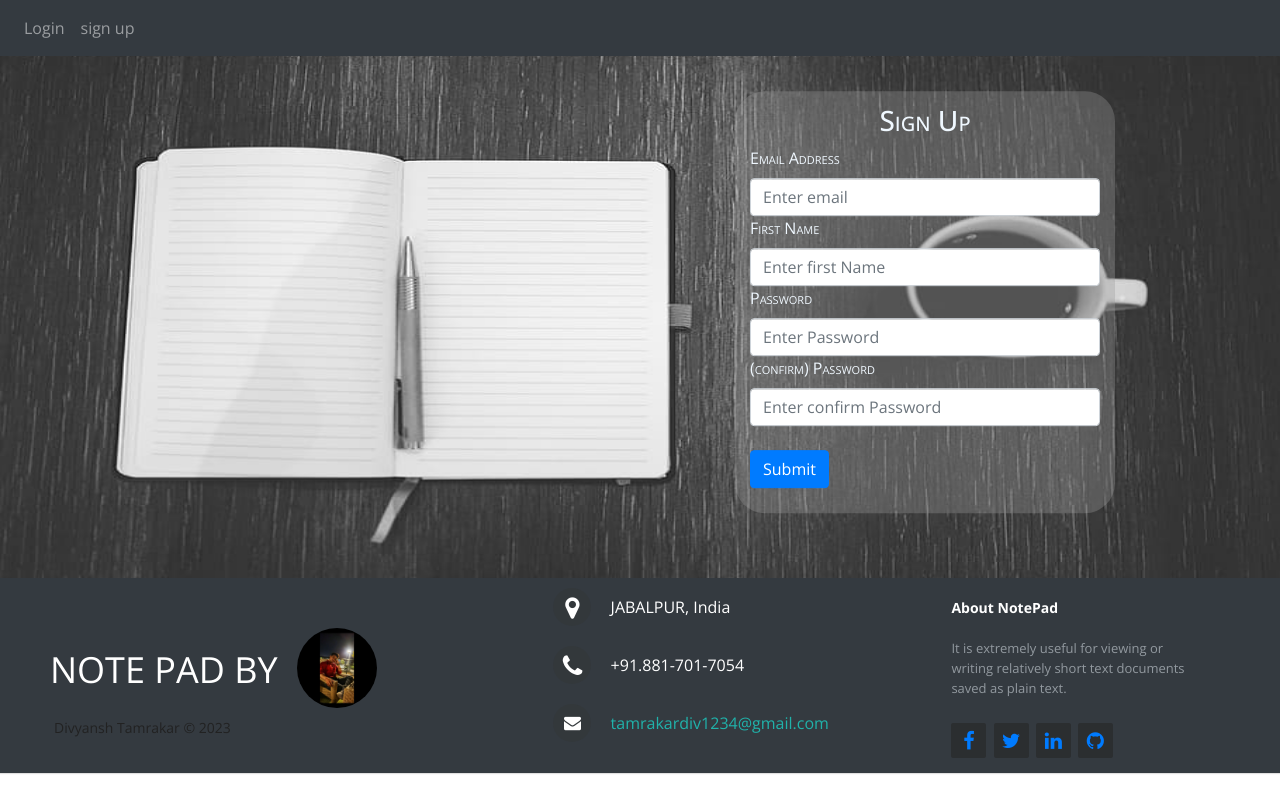
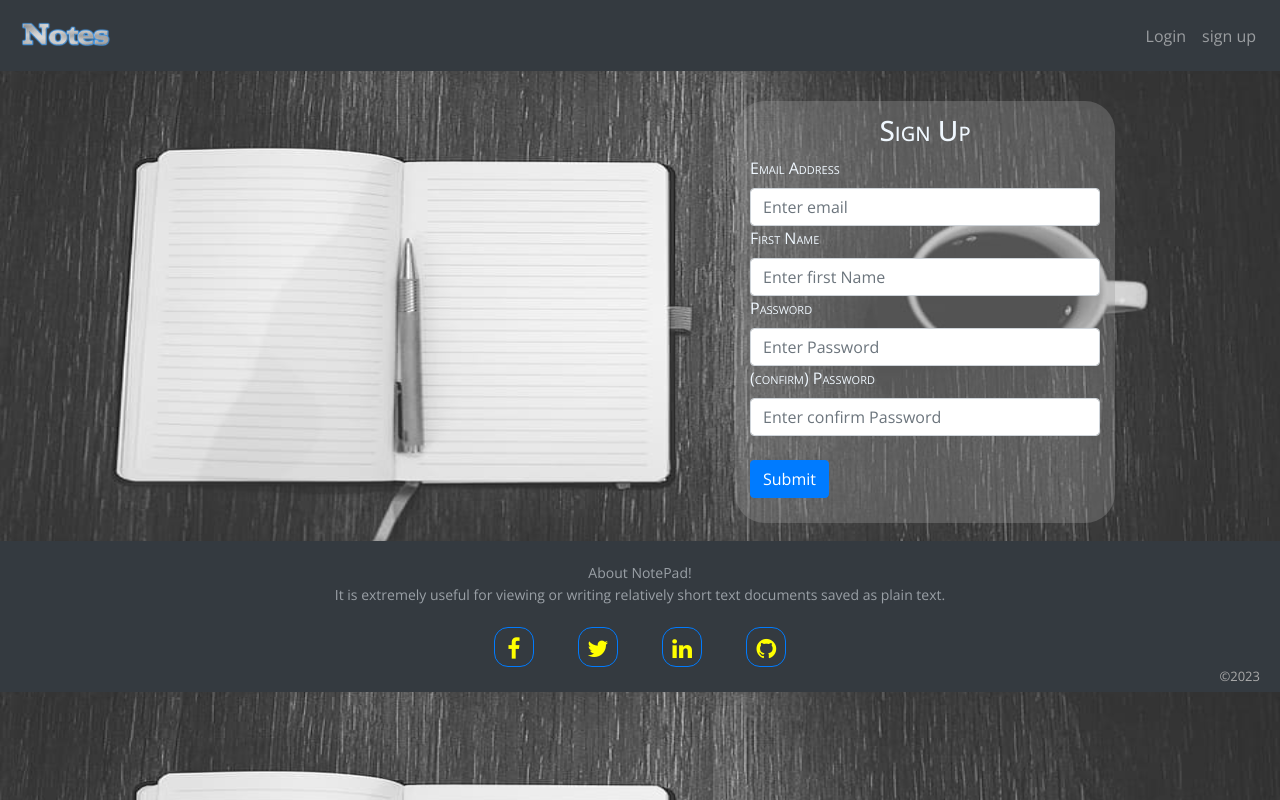
Before and after one commit to DivTamrakar/NotpadBydiv, a Flask app: page /sign_up in a window 1280 px wide. Run offline with Flask 2, Linux system fonts and the light colour scheme; some libraries are stand-ins or nearby versions.

Commit message:
third comit

```diff
--- a/website/static/style.css
+++ b/website/static/style.css
@@ -7,7 +7,7 @@
 body {
     background-color: #010101;
 }
-img {
+.bottom_img .image {
     border-radius: 50%;
     width: 80px;
     margin-left: 10px;
@@ -32,195 +32,73 @@ section {
 	margin-bottom: 70px;}
 /* .mid_cont h1 { color: #fff;} */
 
-.footer-distributed{
-	background: #343a40;
-    box-shadow: 0 1px 1px 0 rgb(0 0 0 / 12%);
-    box-sizing: border-box;
-    width: 100%;
-    text-align: left;
-    font: bold 16px sans-serif;
-    padding: 0px 35px;
-    margin-top: 30px;
-	padding-bottom: 10px;
+
+.footer-basic {
+    padding: 15px 20px 15px 20px;
+    background-color: #343a40;
+    color: #4b4c4d;
 }
 
-.footer-distributed .footer-left,
-.footer-distributed .footer-center,
-.footer-distributed .footer-right{
-	display: inline-block;
-	vertical-align: top;
+.footer-basic ul {
+  padding-top: 6px;
+  list-style: none;
+  text-align: center;
+  font-size: 14px;
+  line-height: 1.6;
+  margin-bottom: 0;
+  color: #9aa0a6;
 }
 
-/* Footer left */
-
-.footer-distributed .footer-left{
-	width: 40%;
+.footer-basic li {
+  padding:0 10px;
 }
 
-/* The company logo */
-
-.footer-distributed h3{
-	color:  #ffffff;
-	font: normal 36px 'Open Sans', cursive;
-	margin: 0;
+.footer-basic ul a {
+  color:inherit;
+  text-decoration:none;
+  opacity:0.8;
 }
 
-.footer-distributed h3 span{
-	color:  lightseagreen;
+.footer-basic ul a:hover {
+  opacity:1;
 }
 
-/* Footer links */
-
-.footer-distributed .footer-links{
-	color:  #ffffff;
-	margin: 20px 0 12px;
-	padding: 0;
+.footer-basic .social {
+  text-align:center;
+  padding-bottom:5px;
 }
 
-.footer-distributed .footer-links a{
-	display:inline-block;
-	line-height: 1.8;
-    font-weight:400;
-	text-decoration: none;
-	color:  inherit;
+.footer-basic .social > a {
+  font-size: 23px;
+  width: 40px;
+  height: 40px;
+  line-height: 40px;
+  display: inline-block;
+  text-align: center;
+  border-radius: 35%;
+  border: 1px solid #007bff;
+  margin: 4px 20px;
+  opacity: 1.75;
+  color: yellow;
 }
 
-.footer-distributed .footer-company-name{
-	color:  #222;
-	font-size: 14px;
-	font-weight: normal;
-	margin: 0;
+
+.footer-basic .social > a:hover {
+  opacity:0.9;
 }
 
-/* Footer Center */
-
-.footer-distributed .footer-center{
-	width: 35%;
+.footer-basic .copyright {
+    margin-top: -9px;
+    text-align: center;
+    font-size: 13px;
+    color: #aaa;
+    margin-bottom: -9px;
 }
-
-.footer-distributed .footer-center i{
-	background-color:  #33383b;
-	color: #ffffff;
-	font-size: 25px;
-	width: 38px;
-	height: 38px;
-	border-radius: 50%;
-	text-align: center;
-	line-height: 42px;
-	margin: 10px 15px;
-	vertical-align: middle;
-}
-
-.footer-distributed .footer-center i.fa-envelope{
-	font-size: 17px;
-	line-height: 38px;
-}
-
-.footer-distributed .footer-center p{
-	display: inline-block;
-	color: #ffffff;
-  font-weight:400;
-	vertical-align: middle;
-	margin:0;
-}
-
-.footer-distributed .footer-center p span{
-	display:block;
-	font-weight: normal;
-	font-size:14px;
-	line-height:2;
-}
-
-.footer-distributed .footer-center p a{
-	color:  lightseagreen;
-	text-decoration: none;;
-}
-
-.footer-distributed .footer-links a:before {
-  content: "|";
-  font-weight:300;
-  font-size: 20px;
-  left: 0;
-  color: #fff;
-  display: inline-block;
-  padding-right: 5px;
-
-}
-
-.footer-distributed .footer-links .link-1:before {
-  content: none;
-}
-
-/* Footer Right */
-
-.footer-distributed .footer-right{
-	width: 20%;
-    margin-top: 20px;
-}
-
-.footer-distributed .footer-company-about{
-	line-height: 20px;
-	color:  #92999f;
-	font-size: 13px;
-	font-weight: normal;
-	margin: 0;
-}
-
-.footer-distributed .footer-company-about span{
-	display: block;
-	color:  #ffffff;
-	font-size: 14px;
-	font-weight: bold;
-	margin-bottom: 20px;
-}
-
-.footer-distributed .footer-icons{
-	margin-top: 25px;
-}
-
-.footer-distributed .footer-icons a{
-	display: inline-block;
-	width: 35px;
-	height: 35px;
-	cursor: pointer;
-	background-color: #2b2e30;
-	border-radius: 2px;
-
-	font-size: 20px;
-	text-align: center;
-	line-height: 35px;
-
-	margin-right: 3px;
-	margin-bottom: 5px;
-}
-
-/* If you don't want the footer to be responsive, remove these media queries */
-
-@media (max-width: 880px) {
-
-	.footer-distributed{
-		font: bold 14px sans-serif;
-	}
-
-	.footer-distributed .footer-left,
-	.footer-distributed .footer-center,
-	.footer-distributed .footer-right{
-		display: block;
-		width: 100%;
-		margin-bottom: 40px;
-		text-align: center;
-	}
-
-	.footer-distributed .footer-center i{
-		margin-left: 0;
-	}
-
-}
-
 
 .container {
     position: relative;
     width: 50%;
+    height: 20px;
   }
 
   .overlay {
@@ -282,23 +160,90 @@ section {
 }
 
 .note_style {
-	border: 5px solid #e6b905;
     border-radius: 15px 50px;
-    background-color: #343a4069;
+    background-color: #343a40a3;
     padding: 20px;
 
 }
 
 .note_style h1 {
-	margin: 20px 20px 20px 20px;
-    background-color: #e6b905;
+	  margin: 0px 20px 30px 20px;
+    background-color: #9a9da0b5;
     padding: 10px 20px 10px 20px;
     border-radius: 50px;
-	border: 2px solid #007bff;;
+    border: 0px solid #ffffff;
+    color: white;
 }
 
-.note_style textarea {
-	background-color: #98989878;
+
+.note_style_txt{
+	background-color: #ffffff;
+	border-radius: 5PX!important;
+	text-align: center;
+	color: black;
+	margin-bottom: 10px;
+}
+
+ul#notes {
+    flex-direction: inherit;
+}
+
+li.list-group-item.note_style_txt {
+    float: left;
+    width: 100%;
+    height: 180px;
+    justify-content: center;
+    align-items: center;
+    overflow-wrap: anywhere;
+	overflow-y:auto;
+	background-color: azure;
+}
+
+.close{
+	position: absolute;
+    top: 0;
+    right: 5px;
+}
+
+.add_note_box{
+	padding: 10px;
+	background: #fff;
+    border-radius: 5px;
+    margin-bottom: 10px;
+    min-height: 180px;
+    justify-content: center;
+    display: flex;
+    align-items: center;
+    overflow-wrap: anywhere;
+	color: white;
+    background-color: #00000057;
+}
+
+.btn-plus {
+    border: 1px solid #ccc!important;
+    border-radius: 30px!important;
+	  background-color: #6f7377;
     border-radius: 50px;
-	text-align: center;
+    color: white!important;
 }
+
+/* width */
+::-webkit-scrollbar {
+  width: 20px;
+}
+
+/* Track */
+::-webkit-scrollbar-track {
+  box-shadow: inset 0 0 5px grey;
+  border-radius: 10px;
+}
+/* Handle */
+::-webkit-scrollbar-thumb {
+  background: rgba(14, 13, 13, 0.521);
+  border-radius: 10px;
+}
+
+/* Handle on hover */
+::-webkit-scrollbar-thumb:hover {
+  background: #0c0c0c62;
+}
--- a/website/templates/base.html
+++ b/website/templates/base.html
@@ -23,36 +23,48 @@
     <style>
       body {
           background-image: url("static/notebook.jpg");
-          background-repeat: no-repeat;
-          background-size: 100% 80%;
+          background-repeat: repeat;
+          background-size: 100% 90%;
             }
     </style>
 
   </head>
 
  <body>
-      <nav class="navbar navbar-expand-lg navbar-dark bg-dark">
-        <button
-          class="navbar-toggler"
-          type="button"
-          data-toggle="collapse"
-          data-target="#navbar"
-        >
+
+  <nav class="navbar navbar-expand-md bg-dark navbar-dark ">
+    <!-- Brand -->
+    <a class="navbar-brand" href="#">
+      <img src="static/logo.png" width="100px">
+    </a>
+
+    <!-- Toggler/collapsibe Button -->
+    <button class="navbar-toggler" type="button" data-toggle="collapse" data-target="#collapsibleNavbar">
       <span class="navbar-toggler-icon"></span>
     </button>
 
-          <div class="collapse navbar-collapse" id="navbar">
-              <div class="navbar-nav">
+    <!-- Navbar links -->
+    <div class="collapse navbar-collapse justify-content-end" id="collapsibleNavbar">
+      <ul class="navbar-nav">
         {% if user.is_authenticated  %}
+        <li class="nav-item">
           <a class="nav-item nav-link" id="home" href="/">Home</a>
+        </li>
+        <li class="nav-item">
           <a class="nav-item nav-link" id="logout" href="/logout">Logout</a>
+        </li>
         {% else %}
+        <li class="nav-item">
           <a class="nav-item nav-link" id="login" href="/login">Login</a>
+        </li>
+        <li class="nav-item">
           <a class="nav-item nav-link" id="sign_up" href="/sign_up">sign up</a>
+        </li>
         {% endif %}
-              </div>
+      </ul>
     </div>
   </nav>
+
 
       <!-- python coode -->
 
@@ -60,14 +72,16 @@
        {% if messages %}
         {% for category, message in messages  %}
           {% if category == 'error' %}
-          <div class="alert alert-danger alert-dismissible fade show" role="alert">
+          <div class="alert alert-danger alert-dismissible fade show" role="alert"
+          style="text-align: center; margin: 10px 30% 10px 30%;">
             {{ message }}
               <button type="button" class="close" data-dismiss="alert">
                 <span aria-hidden="true">&times;</span>
               </button>
           </div>
             {% else %}
-          <div class="alert alert-success alert-dismissible fade show" role="alert">
+          <div class="alert alert-success alert-dismissible fade show" role="alert"
+          style="text-align: center; margin: 10px 30% 10px 30%;">
             {{ message }}
               <button type="button" class="close" data-dismiss="alert">
                 <span aria-hidden="true">&times;</span>
@@ -105,61 +119,29 @@
 
 
 
-  <!--           footer               -->
+
+<!--    <footer>     -->
+
+     <div class="footer-basic">
+       <footer>
+          <ul class="list-inline">
+            <span>About NotePad!</span>
+            <p>
+              It is extremely useful for viewing or writing relatively short text documents saved as plain text.
+            </p>
+          </ul>
+          <div class="social">
+            <a href="https://www.facebook.com/profile.php?id=100007788077000"><i class="fa fa-facebook"></i></a>
+            <a href="https://twitter.com/Divtamrakar"><i class="fa fa-twitter"></i></a>
+            <a href="https://linkedin.com/in/divyansh-tamrakar-74a85a228"><i class="fa fa-linkedin"></i></a>
+            <a href="https://github.com/DivTamrakar"><i class="fa fa-github"></i></a>
+          </div>
+          <p class="copyright" style="text-align: right;">©2023</p>
+      </footer>
+     </div>
+  <script src="https://cdnjs.cloudflare.com/ajax/libs/jquery/3.2.1/jquery.min.js"></script>
+  <script src="https://cdnjs.cloudflare.com/ajax/libs/twitter-bootstrap/4.1.3/js/bootstrap.bundle.min.js"></script>
 
 
-    <footer class="footer-distributed">
-
-			<div class="footer-left">
-
-          <div class="container bottom_img">
-            <h3>NOTE PAD BY<span>
-             <img src="{{url_for ('static', filename='div.jpg')}}" alt="Avatar" class="image">
-            <div class="overlay">
-              <div class="text"><a href="https://www.instagram.com/divtamrakar/"
-                style="color: aliceblue;">DIV</a></div>
-            </div>
-          </div>
-        </span></h3>
-
-				<p class="footer-company-name" style="padding-left: 19px;"> Divyansh Tamrakar © 2023</p>
-			</div>
-
-		  <div class="footer-center">
-        <div class="col-sm-12">
-				  <div>
-					  <i class="fa fa-map-marker"></i>
-					  <p><span><a herf="https://goo.gl/maps/Wtah1GNVShpS1q588"></a></span> JABALPUR, India</p>
-				  </div>
-
-				  <div>
-					 <i class="fa fa-phone"></i>
-					 <p>+91.881-701-7054</p>
-				  </div>
-
-				  <div>
-				  	<i class="fa fa-envelope"></i>
-					  <p><a href="mailto:support@company.com">tamrakardiv1234@gmail.com</a></p>
-				  </div>
-       </div>
-		 </div>
-
-			<div class="footer-right">
-
-				<p class="footer-company-about">
-					<span>About NotePad</span>
-					It is extremely useful for viewing or writing relatively short text documents saved as plain text.
-				</p>
-
-				<div class="footer-icons">
-
-					<a href="https://www.facebook.com/profile.php?id=100007788077000"><i class="fa fa-facebook"></i></a>
-					<a href="https://twitter.com/Divtamrakar"><i class="fa fa-twitter"></i></a>
-					<a href="https://www.linkedin.com/in/divyansh-tamrakar-74a85a228/"><i class="fa fa-linkedin"></i></a>
-					<a href="https://github.com/DivTamrakar"><i class="fa fa-github"></i></a>
-
-				</div>
-			</div>
-		</footer>
  </body>
 </html>
```
Also changed, not shown: website/templates/home.html (+24 -15 lines), instance/database.db, website/static/logo.png (added). Lines whose indentation alone changed are shown as unchanged.
